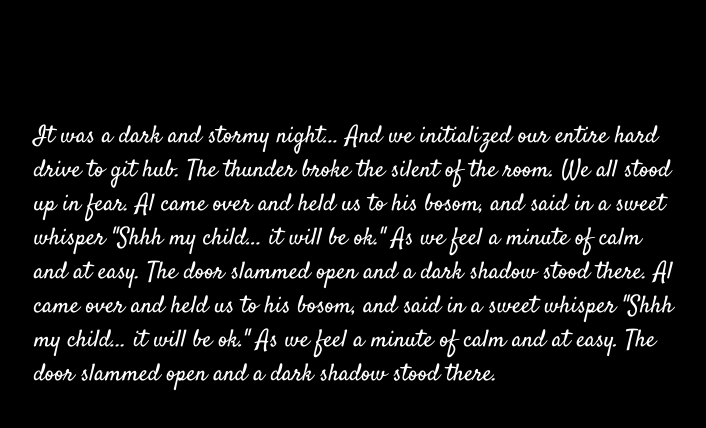
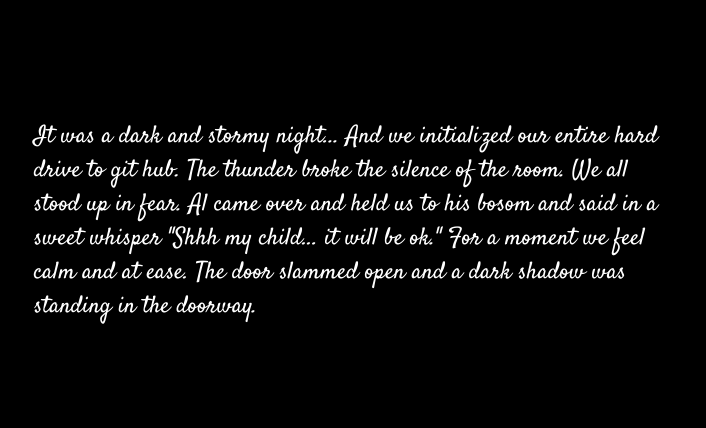
Before and after one commit to WilyMayo/fire-sidestory, a plain HTML site: page index.html in a window 1280 px wide. Shown: the whole page, without its empty margins (286-992 px from the left). Drawn offline with Linux system fonts and the light colour scheme.

Commit message:
fixed line

```diff
--- a/index.html
+++ b/index.html
@@ -6,10 +6,10 @@
   <body>
     <p>It was a dark and stormy night...
        And we initialized our entire hard drive to git hub.
-       The thunder broke the silent of the room. We all stood up in fear.
-       Al came over and held us to his bosom, and said in a sweet whisper "Shhh my child... it will be ok."
-       As we feel a minute of calm and at easy. The door slammed open and a dark shadow stood there.
-       Al came over and held us to his bosom, and said in a sweet whisper "Shhh my child... it will be ok." As we feel a minute of calm and at easy. The door slammed open and a dark shadow stood there.
+       The thunder broke the silence of the room. We all stood up in fear.
+       Al came over and held us to his bosom and said in a sweet whisper "Shhh my child... it will be ok."
+       For a moment we feel calm and at ease. The door slammed open and a dark shadow was standing in the doorway.
+
     </p>
   </body>
 </html>
```
